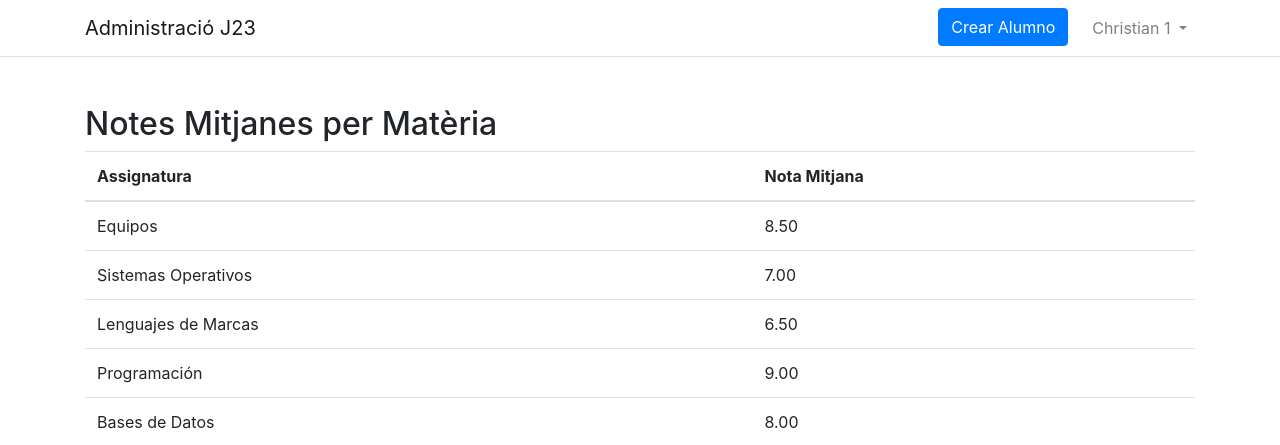
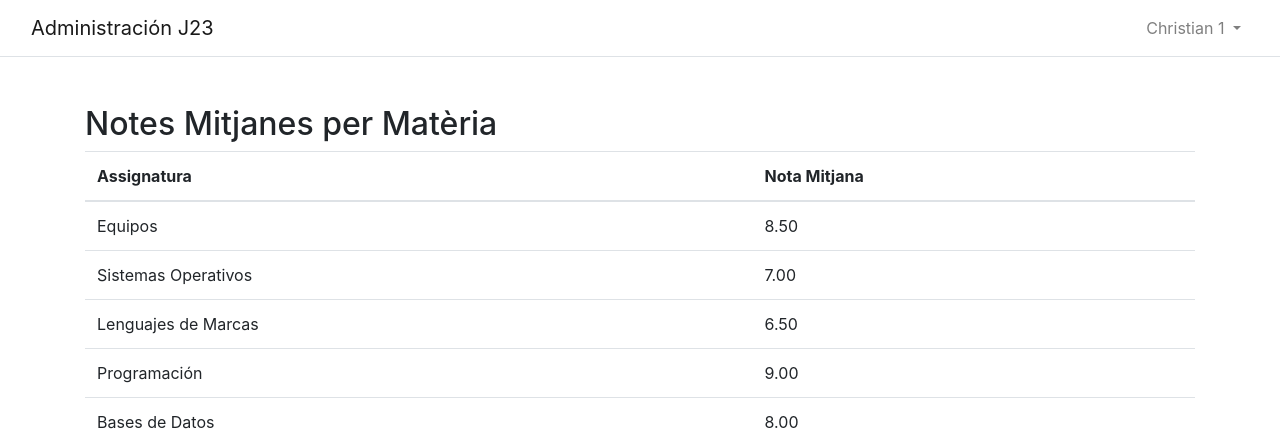
Before and after one commit to ChristianMonrabal/Administracion_J23, a PHP site: page /public/notas_media.php in a window 1280 px wide. Shown: the top 445 px of the page. Run offline with PHP 8.4, Linux system fonts and the light colour scheme; a user stored in the database is signed in; data comes from the database, SQL or seed files in the repository.

Commit message:
fix navbar in all files

```diff
--- a/public/notas_media.php
+++ b/public/notas_media.php
@@ -12,16 +12,10 @@ include("../private/notas_media_logic.php");
 </head>
 <body>
 <nav class="navbar navbar-expand-lg navbar-light bg-white border-bottom">
-        <div class="container">
-            <a class="navbar-brand" href="admin_dashboard.php">Administració J23</a>
-            <button class="navbar-toggler" type="button" data-toggle="collapse" data-target="#navbarNavDropdown" aria-controls="navbarNavDropdown" aria-expanded="false" aria-label="Toggle navigation">
-                <span class="navbar-toggler-icon"></span>
-            </button>
+    <div class="container-fluid">
+        <a class="navbar-brand" href="admin_dashboard.php">Administración J23</a>
         <div class="collapse navbar-collapse justify-content-end" id="navbarNavDropdown">
             <ul class="navbar-nav">
-                    <li class="nav-item">
-                        <button type="button" class="btn btn-primary" data-toggle="modal" data-target="#crearAlumnoModal">Crear Alumno</button>
-                    </li>
                 <li class="nav-item dropdown ml-3">
                     <a class="nav-link dropdown-toggle" href="#" id="navbarDropdown" role="button" data-toggle="dropdown" aria-haspopup="true" aria-expanded="false">
                         <?php echo htmlspecialchars($_SESSION['nombre']) . " " . htmlspecialchars($_SESSION['apellido']); ?>
```
Also changed, not shown: public/admin_dashboard.php (+0 -12 lines), public/editar_notas.php (+2 -8 lines). Lines whose indentation alone changed are shown as unchanged.
